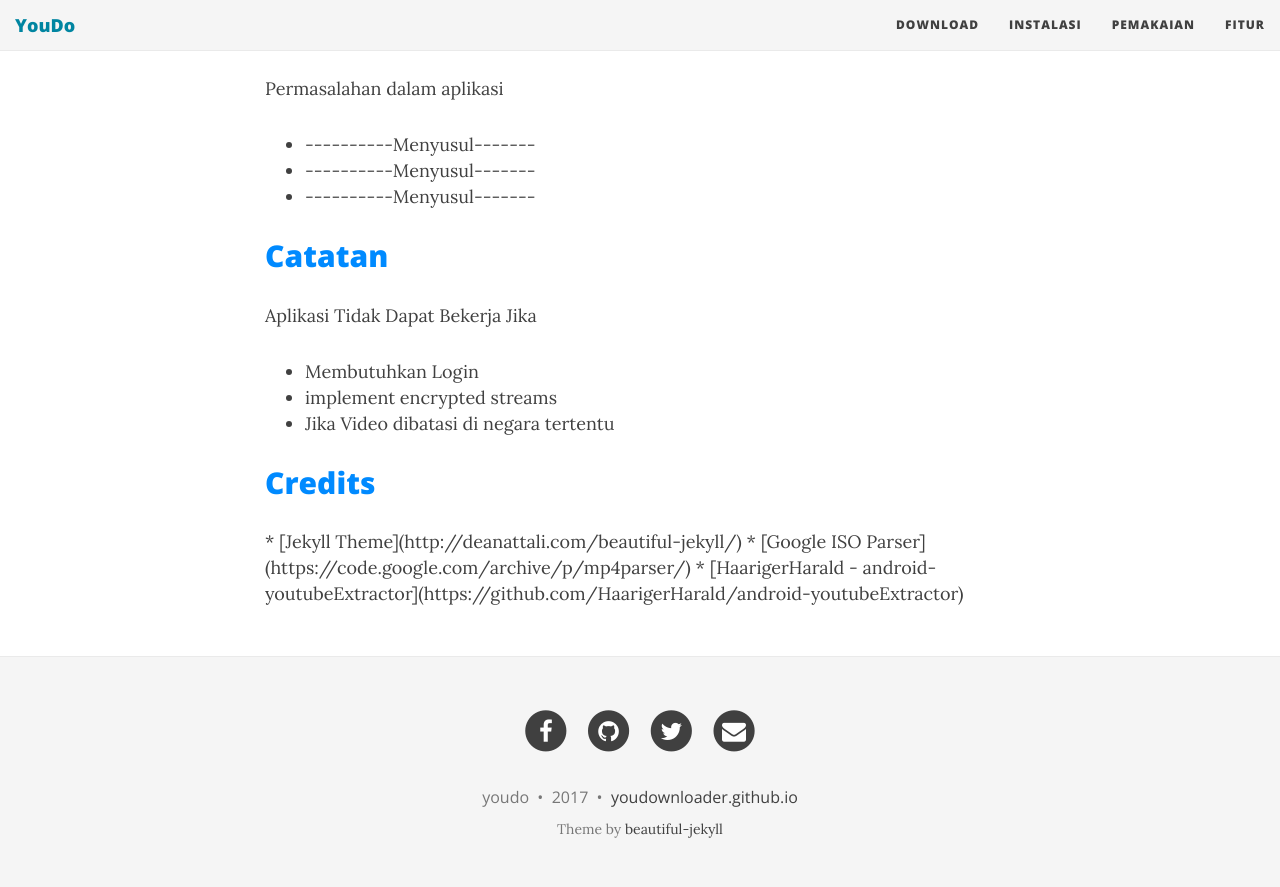
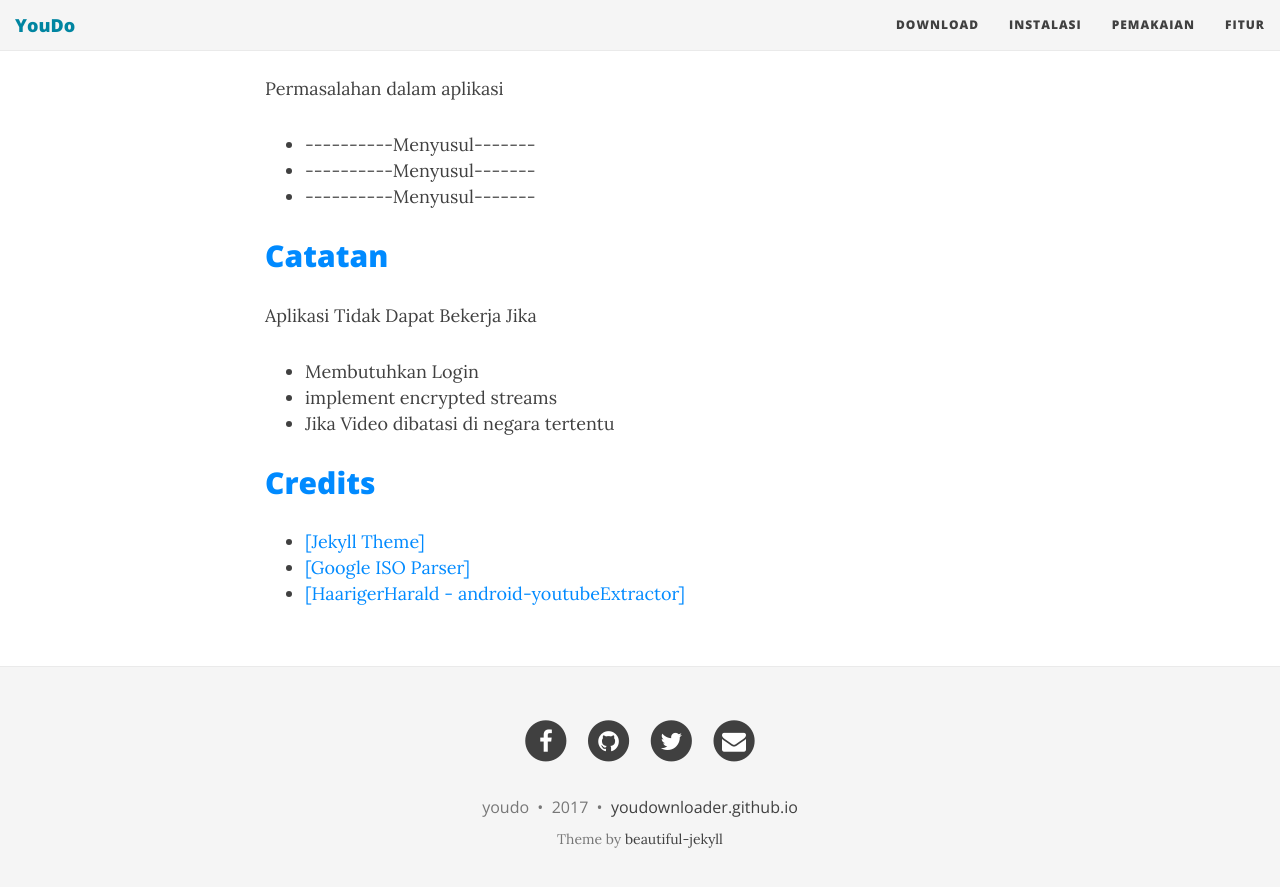
Before and after one commit to youdownloader/youdownloader.github.io, a Jekyll site: the page built from index.html, in a window 1280 px wide and 900 px high, scrolled down 1313 px. Shown: the top 887 px of the window. Built offline with Jekyll 4.4.1, drawn with Linux system fonts in a browser that asks for light colours; nearby versions of some CDN libraries; the list of posts is cut into pages by our own code.

Commit message:
index commit

```diff
--- a/index.html
+++ b/index.html
@@ -116,14 +116,13 @@ use-site-title: true
     </p>
 
     <div class="post-entry-container">
-
-
-	  * [Jekyll Theme](http://deanattali.com/beautiful-jekyll/)
-
-	  * [Google ISO Parser](https://code.google.com/archive/p/mp4parser/)
-
-	  * [HaarigerHarald - android-youtubeExtractor](https://github.com/HaarigerHarald/android-youtubeExtractor)
-
+      <div class="post-entry">
+	  <ul>
+	  <li><a href="http://deanattali.com/beautiful-jekyll/">[Jekyll Theme]</a></li>
+	  <li><a href="https://code.google.com/archive/p/mp4parser/">[Google ISO Parser]</a></li>
+	  <li><a href="https://github.com/HaarigerHarald/android-youtubeExtractor">[HaarigerHarald - android-youtubeExtractor]</a></li>
+	  </ul>
+      </div>
     </div>
    </article>
 
```
